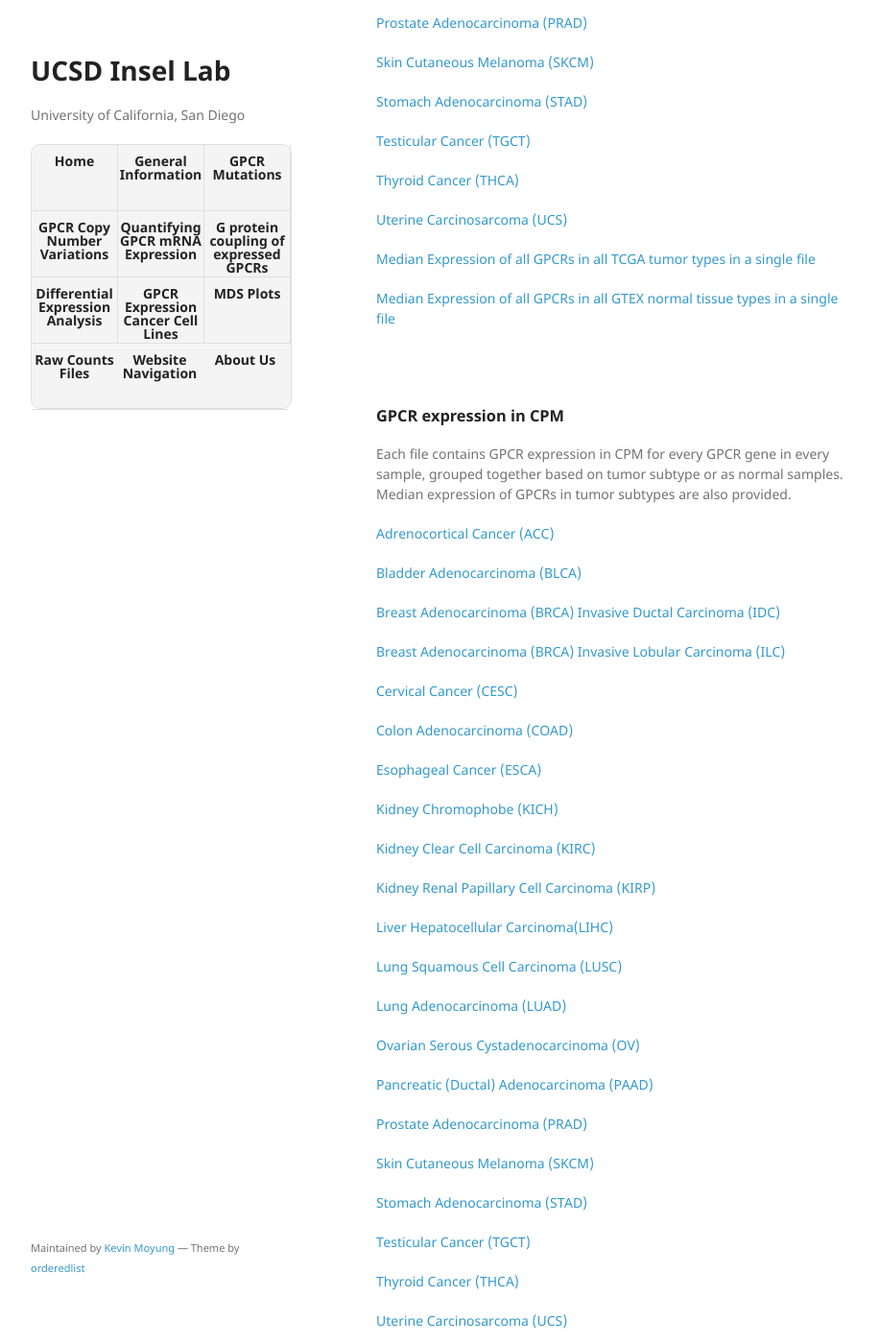
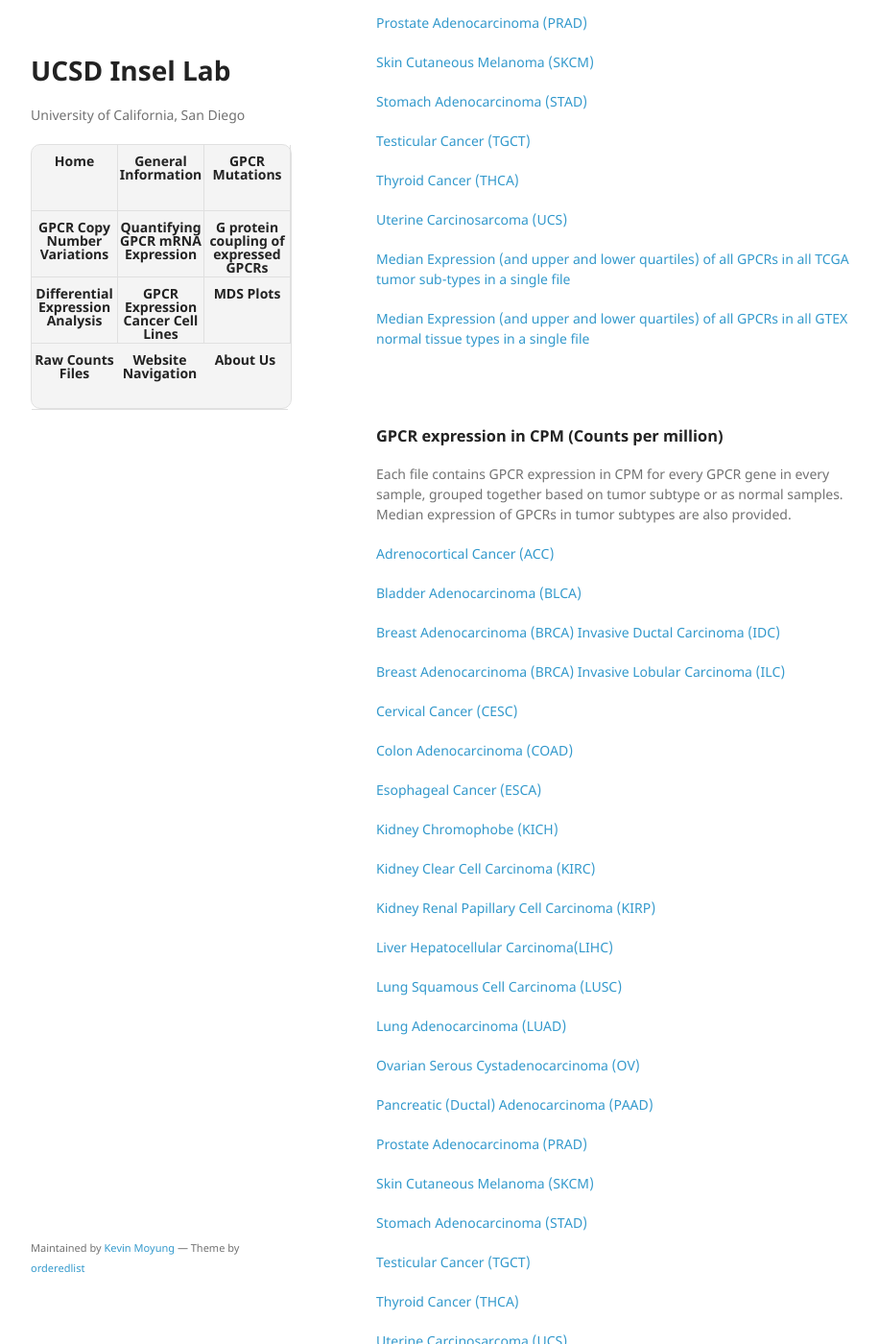
Before and after one commit to insellab/insellab.github.io, a Jekyll site: the page built from gpcr_tcga_exp.md, in a window 1280 px wide and 1400 px high, scrolled down 1745 px. Shown: the whole window at 96% size, without its empty margins (178-1094 px from the left). Built offline with Jekyll 4.4.1, drawn with Linux system fonts in a browser that asks for light colours; our own code applies the rules of GitHub Pages for plain Markdown files; some of the changed text lies outside the part shown.

Commit message:
Update gpcr_tcga_exp.md

```diff
--- a/gpcr_tcga_exp.md
+++ b/gpcr_tcga_exp.md
@@ -19,7 +19,7 @@ Gene expression in CPM will allow comparison of expression of the *same gene acr
 
 <br/><br/>
 
-### **GPCR expression in TPM**
+### **GPCR expression in TPM (Transcripts per million)**
 
 Each file contains expression in TPM for all endo-GPCRs in the respective tumor types, further divided into subtypes as applicable. For example, the esophageal cancer file provides expression for squamous cell carcinomas and adenocarcinomas as distinct groups. For each GPCR, expression is shown as median for the tumor subtype, as well as expression in each individual tumor sample. Where applicable, data for (tumor-matched) normal samples are also shown.
 
@@ -67,14 +67,14 @@ Certain samples highlighted in yellow were not included for other analyses (such
 [Uterine Carcinosarcoma (UCS)](https://drive.google.com/open?id=1YJwiOXCzYaXs_LgEff4AddBY1GRPNZtR)
 
 
-[Median Expression of all GPCRs in all TCGA tumor types in a single file]()
+[Median Expression (and upper and lower quartiles) of all GPCRs in all TCGA tumor sub-types in a single file](https://drive.google.com/open?id=1rS2_jS0EVe1U-68pOcuKTiuKCsn4O1AG)
 
-[Median Expression of all GPCRs in all GTEX normal tissue types in a single file]()
+[Median Expression (and upper and lower quartiles) of all GPCRs in all GTEX normal tissue types in a single file](https://drive.google.com/open?id=1ks8LOmmbngOolI1zgCm2K1ViJszDjbgT)
 
 <br/><br/>
 
 
-### **GPCR expression in CPM**
+### **GPCR expression in CPM (Counts per million)**
 
 Each file contains GPCR expression in CPM for every GPCR gene in every sample, grouped together based on tumor subtype or as normal samples. Median expression of GPCRs in tumor subtypes are also provided.
 
@@ -123,6 +123,6 @@ Each file contains GPCR expression in CPM for every GPCR gene in every sample, g
 
 
 
-[Median Expression of all GPCRs in all TCGA tumor types in a single file]()
+[Median Expression (and upper and lower quartiles) of all GPCRs in all TCGA tumor sub-types in a single file](https://drive.google.com/open?id=1gl2kjFuBc9QI0zQ4OlUK3fX2Ch_tuTsQ)
 
-[Median Expression of all GPCRs in all GTEX normal tissue types in a single file]()
+[Median Expression (and upper and lower quartiles) of all GPCRs in all GTEX normal tissue types in a single file](https://drive.google.com/open?id=1rGdMKoojmklmc5neb2yFy7FdPMPs1y_g)
```
